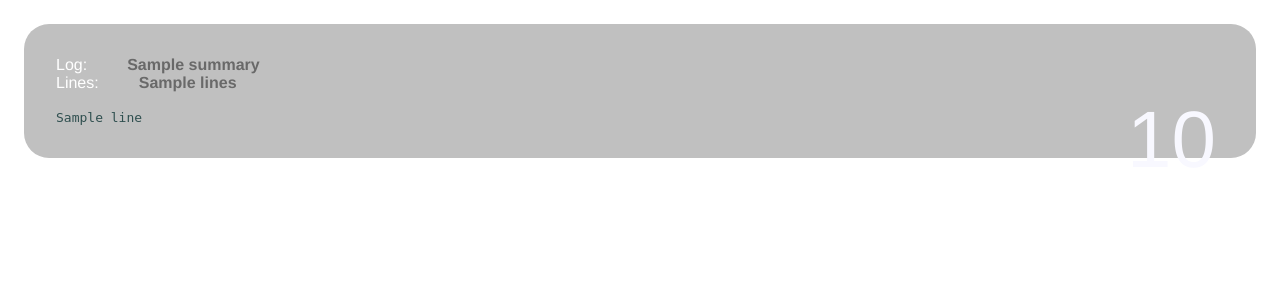
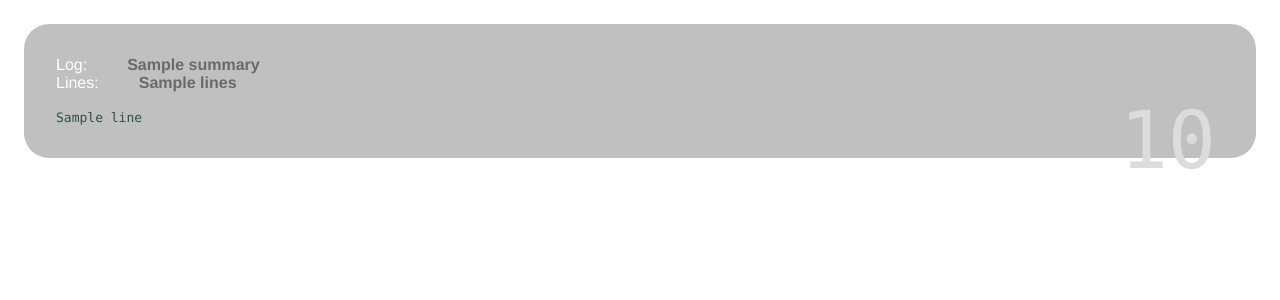
Before and after one commit to Atalanta/cybele, a Flask app: template cybele/templates/base.html in a window 1280 px wide. Shown: the top 300 px of the page. Run offline with Flask 2, Linux system fonts and the light colour scheme; the template is opened without the code that fills it: most values are stand-ins (such as "Sample title", 1, 10 or a date in 2020); parts of the project's set-up code (start-up, migrations or seed data) failed here and were passed over.

Commit message:
Documented installation process on Windows. Minor template tweaks for Internet Explorer.

```diff
--- a/cybele/__init__.py
+++ b/cybele/__init__.py
@@ -1 +1 @@
-__version__ = "0.2"
+__version__ = "0.3"
--- a/cybele/templates/base.html
+++ b/cybele/templates/base.html
@@ -18,8 +18,9 @@ padding: 1em 0 1em 2em;
 }
 
 .channel h1 {
-color: ghostwhite;
+color: gainsboro;
 float: right;
+font-family: "WenQuanYi Micro Hei Mono", "Bitstream Vera Sans Mono", Monaco, "Courier New", monospace;
 font-size: 5em;
 font-weight: normal;
 padding-right: 0.5em;
@@ -49,6 +50,8 @@ white-space: pre;
 
 .channel tt {
 color: darkslategray;
+font-family: "WenQuanYi Micro Hei Mono", "Bitstream Vera Sans Mono", Monaco, "Courier New", monospace;
+font-size: small;
 z-index: 2;
 }
 </style>
```
Also changed, not shown: 1 other file.
